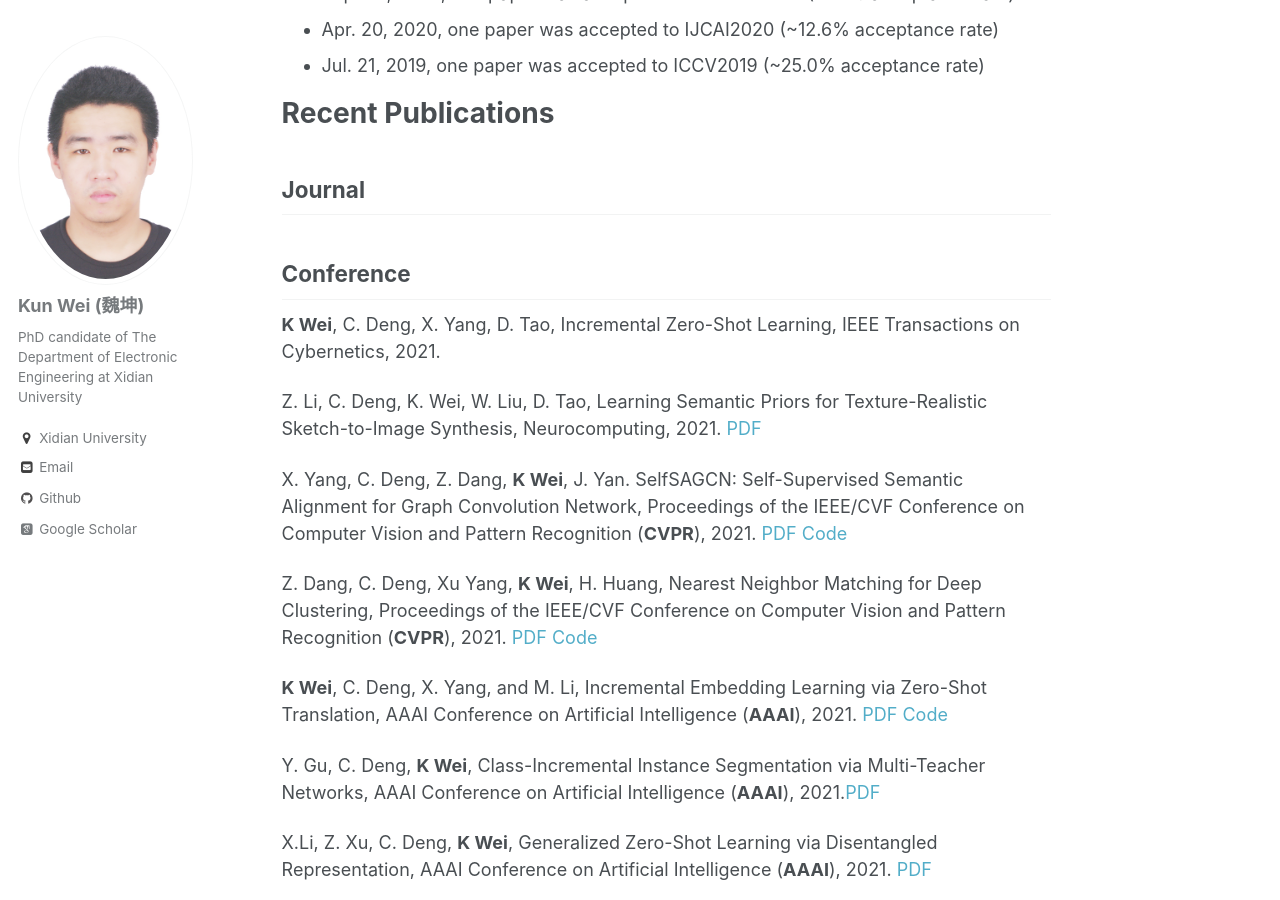
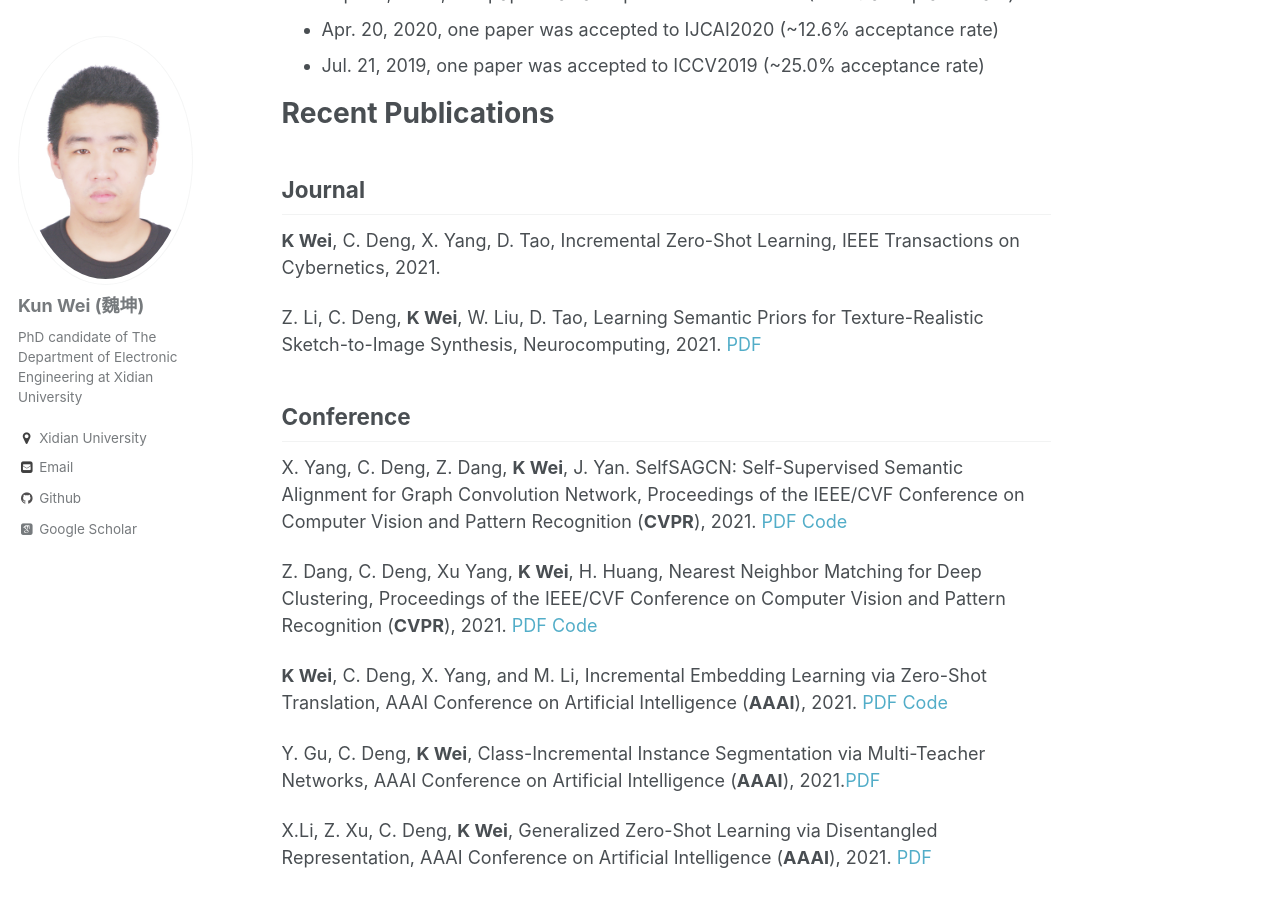
Before and after one commit to Drkun/xdkunwei.github.io, a Jekyll site: the page built from _pages/about.md, in a window 1280 px wide and 900 px high, scrolled down 480 px. Built offline with Jekyll 4.4.1, drawn with Linux system fonts in a browser that asks for light colours; some web fonts are replaced.

```diff
--- a/_pages/about.md
+++ b/_pages/about.md
@@ -28,17 +28,12 @@ Recent Publications
 
 Journal
 ------
+ __K Wei__, C. Deng, X. Yang,  D. Tao, Incremental Zero-Shot Learning, IEEE Transactions on Cybernetics, 2021.
 
+Z. Li, C. Deng,  __K Wei__, W. Liu, D. Tao, Learning Semantic Priors for Texture-Realistic Sketch-to-Image Synthesis, Neurocomputing, 2021. [PDF](https://www.sciencedirect.com/science/article/pii/S0925231221012820)
 
 Conference
 ------
- __K Wei__, C. Deng, X. Yang,  D. Tao, Incremental Zero-Shot Learning, IEEE Transactions on Cybernetics, 2021.
-
-
-
-Z. Li, C. Deng, K. Wei, W. Liu, D. Tao, Learning Semantic Priors for Texture-Realistic Sketch-to-Image Synthesis, Neurocomputing, 2021. [PDF](https://www.sciencedirect.com/science/article/pii/S0925231221012820)
-
-
 X. Yang, C. Deng, Z. Dang, __K Wei__, J. Yan. SelfSAGCN: Self-Supervised Semantic Alignment for Graph Convolution Network, Proceedings of the IEEE/CVF Conference on Computer Vision and Pattern Recognition (__CVPR__), 2021. [PDF](https://openaccess.thecvf.com/content/CVPR2021/html/Yang_SelfSAGCN_Self-Supervised_Semantic_Alignment_for_Graph_Convolution_Network_CVPR_2021_paper.html) [Code](https://github.com/xdxuyang/SelfSAGCN)
 
 
```
